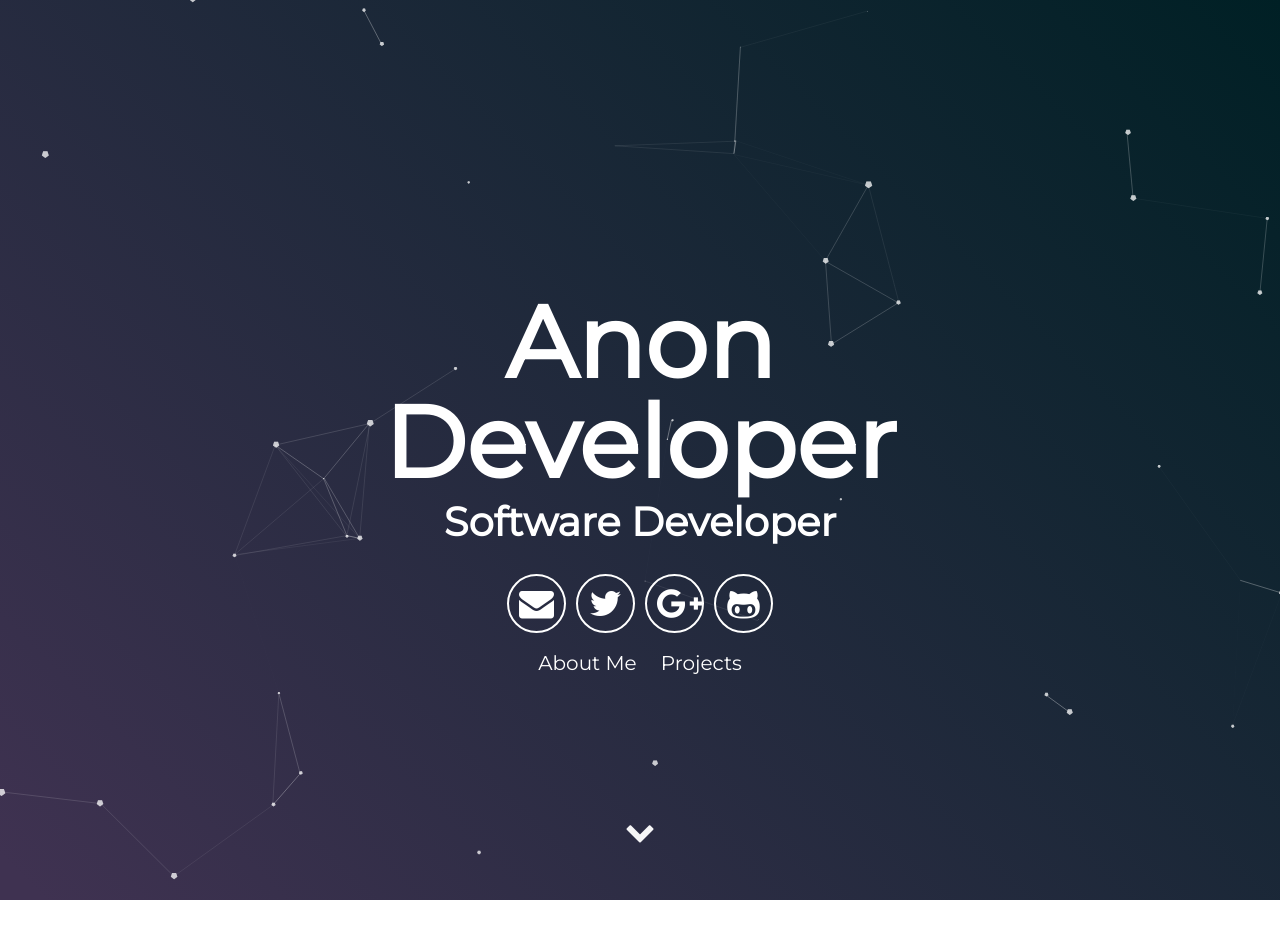
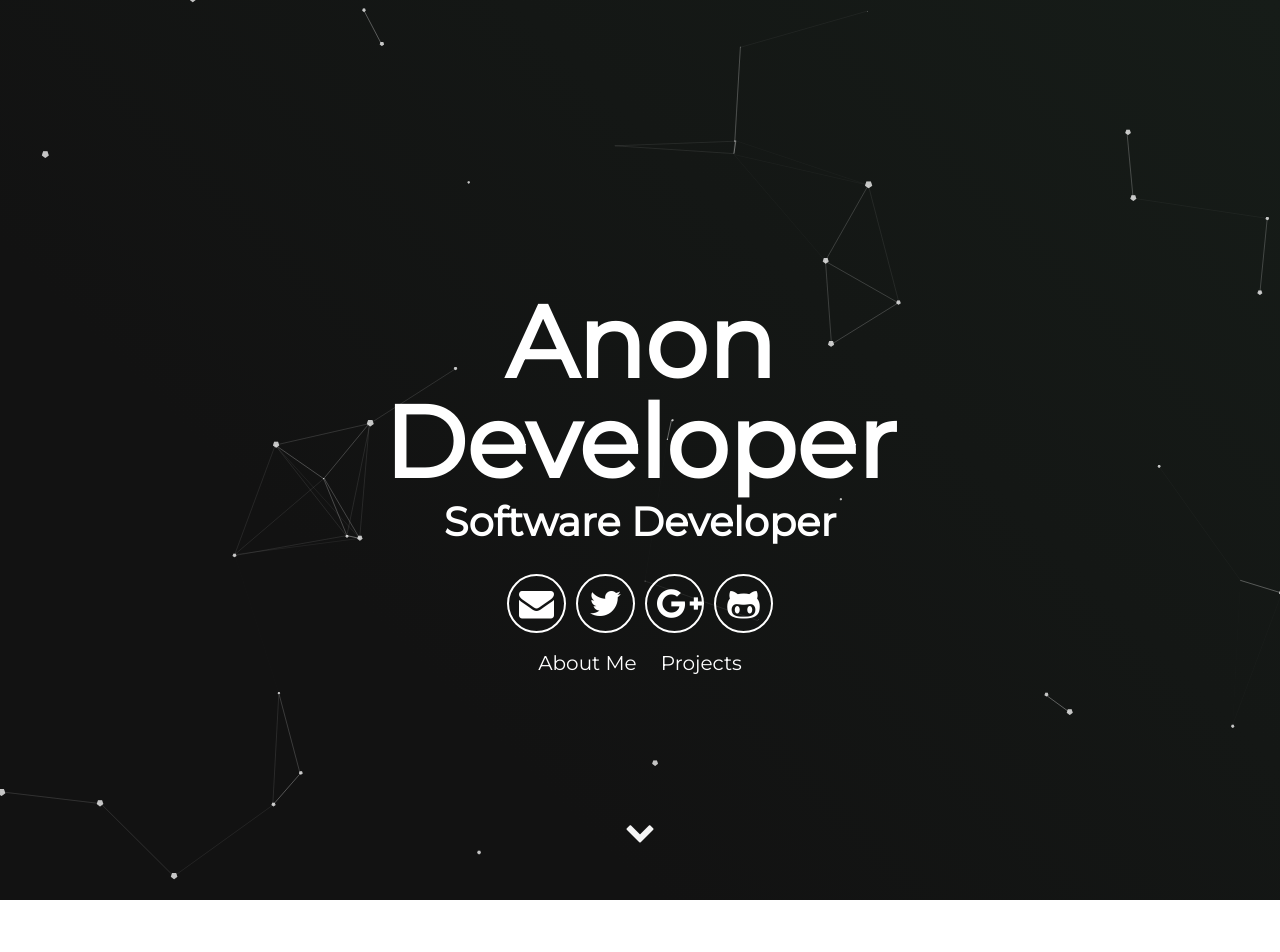
Before and after one commit to gweidart/xipher, a Jekyll site: the page built from index.html, in a window 1280 px wide. Shown: the top 952 px of the page. Built offline with Jekyll 4.4.1, drawn with Linux system fonts in a browser that asks for light colours.

Commit message:
Update main.css

```diff
--- a/assets/css/main.css
+++ b/assets/css/main.css
@@ -3759,10 +3759,10 @@ sup {
   line-height: 0;
 }
 #particles-js {
-  background: mix(#3f3251, #002025, 70%);
-  background: -moz-linear-gradient(45deg, #3f3251 2%, #002025 100%);
-  background: -webkit-linear-gradient(45deg, #3f3251 2%, #002025 100%);
-  background: linear-gradient(45deg, #3f3251 2%, #002025 100%);
+  background: linear-gradient(#121212, #161c18, 70%);
+  background: -moz-linear-gradient(45deg, #121212 30%, #161c18 100%);
+  background: -webkit-linear-gradient(45deg, #121212 30%, #161c18 100%);
+  background: linear-gradient(45deg, #121212 30%, #161c18 100%);
   display: flex;
   vertical-align: bottom;
   width: 100%;
```
